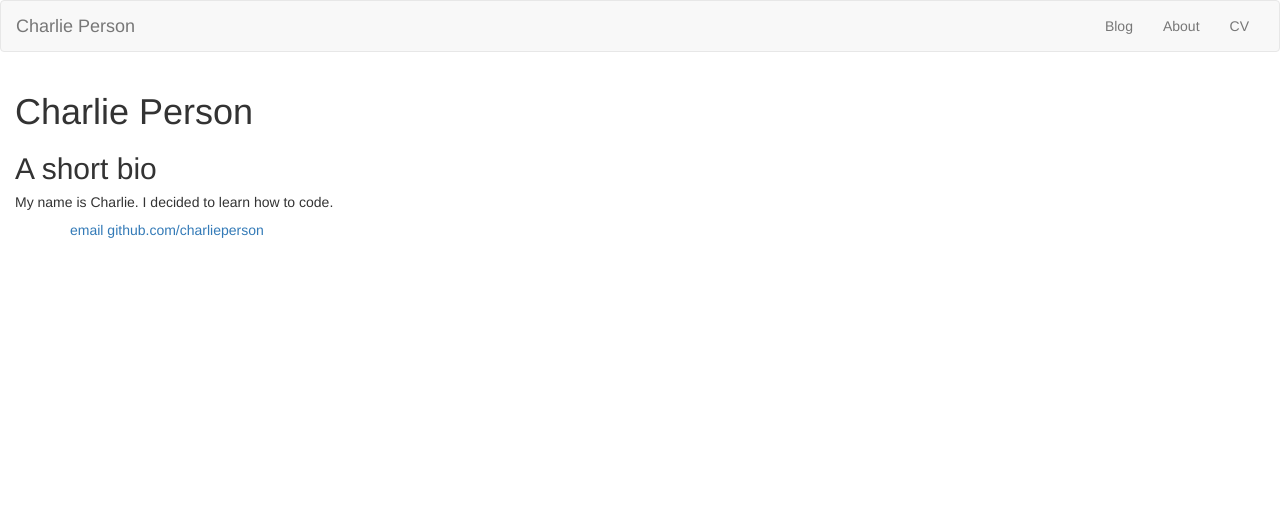
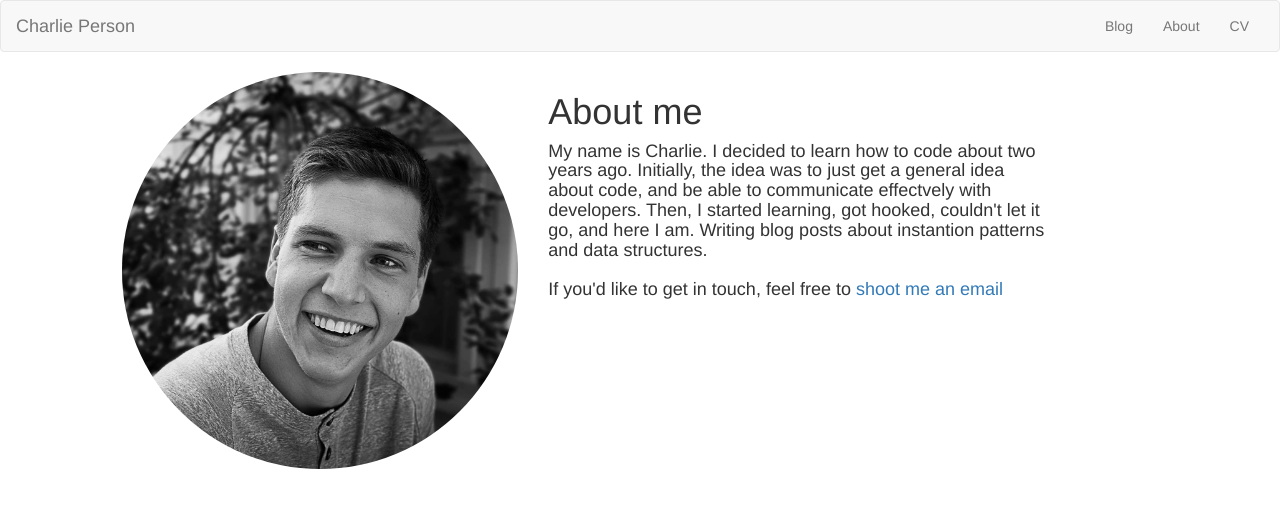
Before and after one commit to charlieperson/charlieperson.github.io, a Jekyll site: the page built from about/index.html, in a window 1280 px wide. Shown: the top 508 px of the page. Built offline with Jekyll 4.4.1, drawn with Linux system fonts in a browser that asks for light colours.

Commit message:
Styling and content update to about page

```diff
--- a/_layouts/default.html
+++ b/_layouts/default.html
@@ -3,6 +3,7 @@
 	<head>
 		<link rel="stylesheet" href="https://maxcdn.bootstrapcdn.com/bootstrap/3.3.7/css/bootstrap.min.css" integrity="sha384-BVYiiSIFeK1dGmJRAkycuHAHRg32OmUcww7on3RYdg4Va+PmSTsz/K68vbdEjh4u" crossorigin="anonymous">
 		<title>{{ page.title }}</title>
+		<link rel="stylesheet" type="text/css" href="/css/main.css">
 		<script src="/js/jquery.min.js"></script>
 		<script src="/js/main.js" type="text/javascript"></script>
 	</head>
@@ -37,6 +38,7 @@
 		<div class="container-fluid">
       {{ content }}
 		</div>
+		<!-- <div class='row'>
 			<footer class="footer">
 	    		<div class="container">
 	        		<p class='text-muted'>
@@ -45,5 +47,6 @@
 							</p>
 				</div>
 			</footer>
+		</div> -->
 	</body>
 </html>
--- /dev/null
+++ b/about/index.html
@@ -0,0 +1,22 @@
+---
+layout: default
+title: Charlie Person's Blog
+---
+<div class='row'>
+  <div class="col-md-1"></div>
+  <div class="col-md-4">
+    <img src="/me.jpg" class="img-circle img-responsive" alt="Charlie Person">
+  </div>
+  <div class="col-md-5">
+    <h1>About me</h1>
+    <h4>
+      My name is Charlie. I decided to learn how to code about two years ago.
+      Initially, the idea was to just get a general idea about code, and be able to
+      communicate effectvely with developers. Then, I started learning, got hooked,
+      couldn't let it go, and here I am. Writing blog posts about instantion patterns
+      and data structures. <br><br> If you'd like to get in touch, feel free to
+      <a href="mailto:charlie.person@hyperisland.se">shoot me an email</a>
+    </h4>
+  </div>
+  <div class="col-md-1"></div>
+</div>
--- a/about/index.md
+++ /dev/null
@@ -1,10 +0,0 @@
----
-layout: default
-title: Charlie Person's Blog
----
-
-# Charlie Person
-
-## A short bio
-
-##### My name is Charlie. I decided to learn how to code.
--- a/blog/index.html
+++ b/blog/index.html
@@ -2,7 +2,7 @@
 layout: default
 title: Posts
 ---
-    <link rel="stylesheet" type="text/css" href="/css/main.css">
+  <link rel="stylesheet" type="text/css" href="/css/posts-list.css">
 	<div class='row'>
 		<div class="col-md-3"></div>
 		<div class="col-md-6">
--- a/css/main.css
+++ b/css/main.css
@@ -1,91 +1,3 @@
 .jumbotron {
   background-color: white;
 }
-
-
-3
-4
-5
-6
-7
-8
-9
-10
-11
-12
-13
-14
-15
-16
-17
-18
-19
-20
-21
-22
-23
-24
-25
-26
-27
-28
-29
-30
-31
-32
-33
-34
-35
-36
-37
-38
-39
-40
-41
-42
-div {
-  width: 300px;
-}
-
-h2 {
-  font: 400 40px/1.5 Helvetica, Verdana, sans-serif;
-  margin: 0;
-  padding: 0;
-}
-
-ul {
-  list-style-type: none;
-  margin: 0;
-  padding: 0;
-}
-
-.post-list-item {
-  font: 200 20px/1.5 Helvetica, Verdana, sans-serif;
-  border-bottom: 1px solid #ccc;
-}
-
-.post-list-item:last-child {
-  border: none;
-}
-
-.post-list-item a {
-  text-decoration: none;
-  color: #000;
-  display: block;
-  width: 100%;
-
-  -webkit-transition: font-size 0.3s ease, background-color 0.3s ease;
-  -moz-transition: font-size 0.3s ease, background-color 0.3s ease;
-  -o-transition: font-size 0.3s ease, background-color 0.3s ease;
-  -ms-transition: font-size 0.3s ease, background-color 0.3s ease;
-  transition: font-size 0.3s ease, background-color 0.3s ease;
-}
-
-.post-list-item a:hover {
-  font-size: 30px;
-  background: #f6f6f6;
-}
-
-.date {
-  font-weight: bold;
-}
--- a/index.html
+++ b/index.html
@@ -6,7 +6,7 @@ title: Charlie Person
 		<div class="jumbotron">
 			<div class="col-md-2"></div>
 			<div class="col-md-2">
-				<img src="me.jpg" class="img-circle img-responsive" alt="Cinque Terre">
+				<img src="me.jpg" class="img-circle img-responsive" alt="Charlie Person">
 			</div>
 			<div class="col-md-6">
 				<h2>Hi there, I'm Charlie Person!</h2>
@@ -18,7 +18,7 @@ title: Charlie Person
 					To help with this, I will create blog posts to solidify my learnings,
 					and be more aware of the gaps in my knowledge.
 				</p>
-				<p><a class="btn btn-primary btn-lg" href="#" role="button">Learn more</a></p>
+				<p><a class="btn btn-primary btn-lg" href="/blog/index.html" role="button">To the blog!</a></p>
 			</div>
 		</div>
 			<div class="col-md-2"></div>
```
Also changed, not shown: css/posts-list.css (added, +86 -0 lines).
